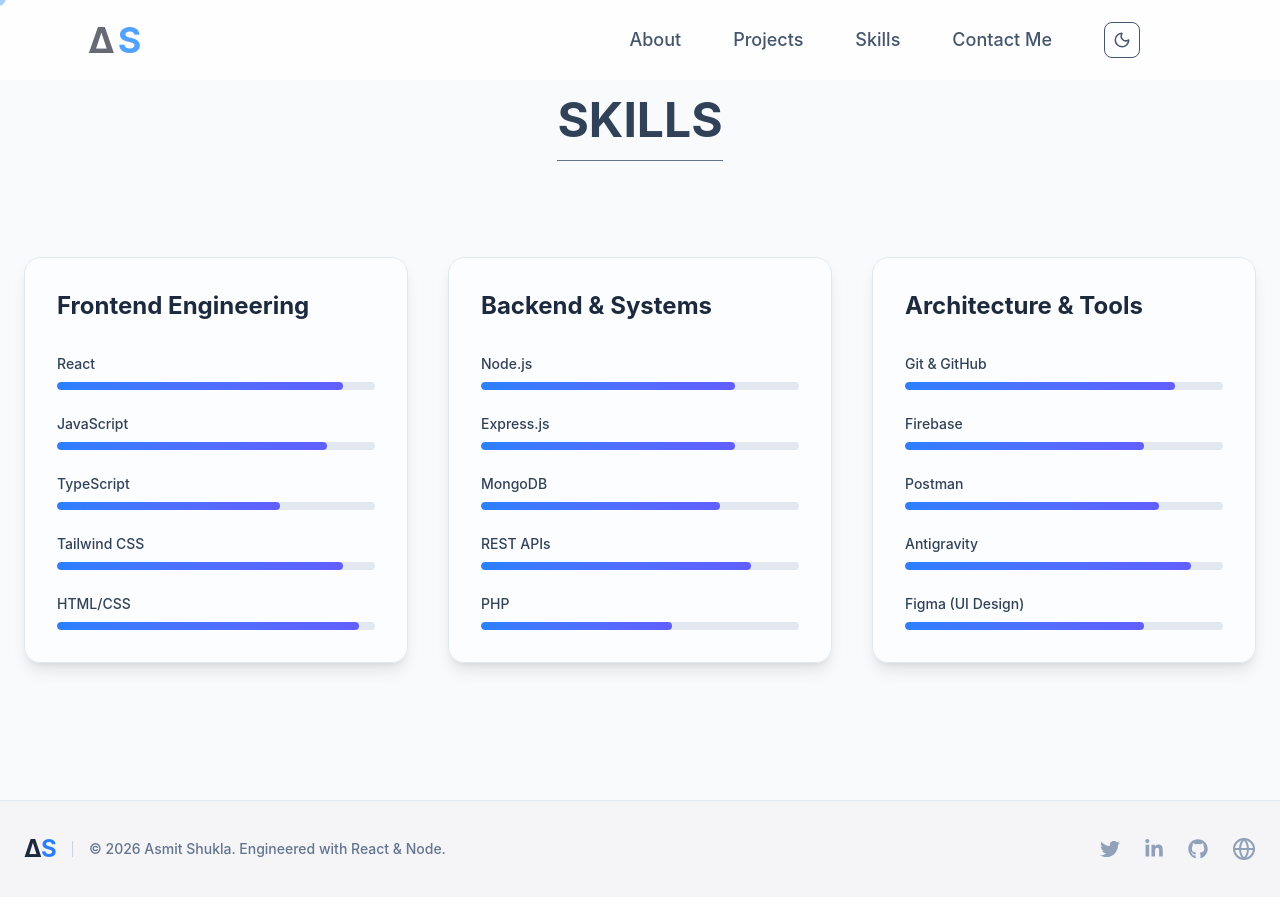
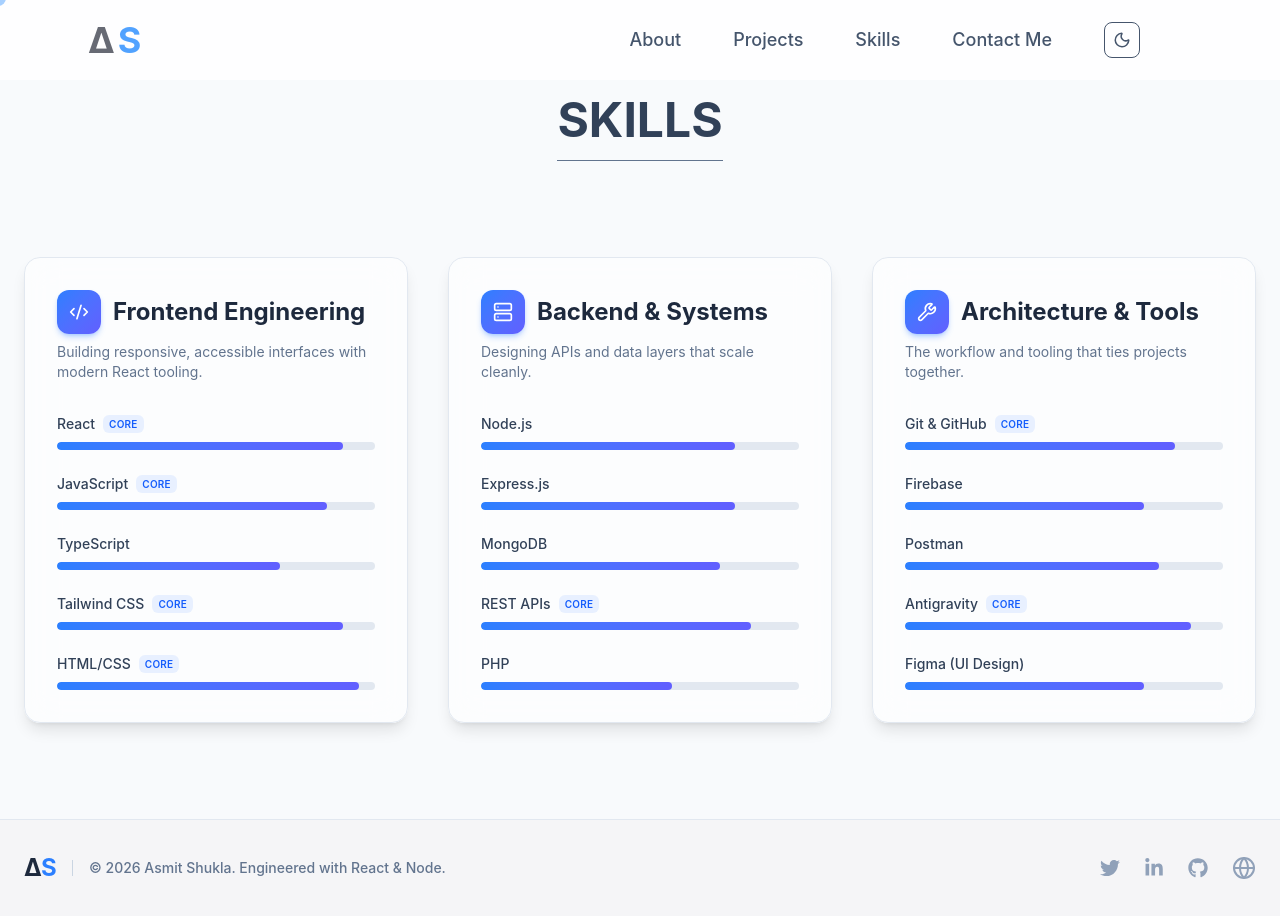
Before and after one commit to ash05741/portfolio-frontend, a React (Vite) app: page /skills in a window 1280 px wide. Built offline with nearby package versions, Linux system fonts and the light colour scheme.

Commit message:
Updated Projects Section

```diff
--- a/src/Components/About.jsx
+++ b/src/Components/About.jsx
@@ -18,8 +18,8 @@ export default function About() {
   return (
     <section className="relative min-h-screen bg-[#f5f5f7] dark:bg-slate-950 overflow-hidden flex items-center py-24">
 
-      {/* Floating Shapes */}
-      <div className="absolute inset-0 pointer-events-none">
+      {/* Floating Shapes (decorative only) */}
+      <div className="absolute inset-0 pointer-events-none" aria-hidden="true">
         <span className="absolute top-28 left-1/4 text-blue-400 text-2xl">◯</span>
         <span className="absolute bottom-32 right-20 text-pink-500 text-xl">△</span>
         <span className="absolute top-40 right-1/3 text-blue-400 text-xl">◜</span>
@@ -84,8 +84,9 @@ export default function About() {
           viewport={{ once: true }}
           transition={{ duration: 1, type: "spring", stiffness: 50 }}
           className="relative hidden md:flex justify-center"
+          aria-hidden="true"
         >
-          <div className="text-[350px] font-black tracking-tighter text-transparent bg-clip-text bg-gradient-to-br from-pink-400/20 to-blue-500/10 select-none">
+          <div className="text-[min(350px,22vw)] lg:text-[350px] font-black tracking-tighter text-transparent bg-clip-text bg-gradient-to-br from-pink-400/20 to-blue-500/10 select-none leading-none">
             ∆
           </div>
         </motion.div>
--- a/src/Components/HeroSection.jsx
+++ b/src/Components/HeroSection.jsx
@@ -1,32 +1,40 @@
 import { ArrowRight, Globe } from "lucide-react";
-import { motion } from "motion/react";
+import { motion } from "framer-motion"; // matches the import used across About/Skills/Projects
 
 import {
   FaGithub,
   FaLinkedinIn,
-  FaTwitter
+  FaTwitter,
 } from "react-icons/fa";
 import { Link } from "react-router-dom";
 import Projects from "./Projects";
 import Skills from "./Skills";
 
-const Links = [
+const socialLinks = [
   {
     name: "Twitter",
-    href: "https://x.com/asmitshukla05"
+    href: "https://x.com/asmitshukla05",
+    icon: FaTwitter,
+    hoverClass: "group-hover:text-blue-600",
   },
   {
     name: "LinkedIn",
-    href: "https://www.linkedin.com/in/asmit-shukla-2a8591258?lipi=urn%3Ali%3Apage%3Ad_flagship3_profile_view_base_contact_details%3BTz4K714MQ1SszzVa6SATiA%3D%3D"
+    href: "https://www.linkedin.com/in/asmit-shukla-2a8591258",
+    icon: FaLinkedinIn,
+    hoverClass: "group-hover:text-blue-600",
   },
   {
     name: "GitHub",
-    href: "https://github.com/ash05741"
+    href: "https://github.com/ash05741",
+    icon: FaGithub,
+    hoverClass: "group-hover:text-slate-800 dark:group-hover:text-white",
   },
   {
-    name: "Globe",
-    href: ""
-  }
+    name: "Website",
+    href: "https://your-domain-here.com", // TODO: replace with your live portfolio URL once deployed
+    icon: Globe,
+    hoverClass: "group-hover:text-green-500",
+  },
 ];
 
 export default function Herosection() {
@@ -35,7 +43,7 @@ export default function Herosection() {
       <section className="sticky top-0 h-screen bg-[#f5f5f7] dark:bg-slate-950 flex items-center relative z-0">
 
         {/* ===== Floating Shapes ===== */}
-      <div className="absolute inset-0 pointer-events-none">
+        <div className="absolute inset-0 pointer-events-none" aria-hidden="true">
           <span className="absolute top-20 left-1/3 text-pink-500 text-2xl">△</span>
           <span className="absolute bottom-24 left-20 text-pink-500 text-xl">◜</span>
           <span className="absolute top-40 right-1/4 text-pink-500 text-xl">▽</span>
@@ -119,17 +127,16 @@ export default function Herosection() {
           </motion.div>
 
           {/* RIGHT BIG LOGO SHAPE */}
-        <div className="relative hidden md:flex justify-center md:mr-90">
+          <div className="relative hidden md:flex justify-center md:mr-24 lg:mr-32" aria-hidden="true">
             <div className="text-[300px] font-bold select-none
                   text-transparent bg-clip-text bg-gradient-to-b from-blue-400/20 to-transparent
-                tracking-tighter lg:text-[400px]">
+                  tracking-tighter lg:text-[400px] leading-none">
               ∆S
             </div>
           </div>
         </div>
 
         {/* ===== Social Sidebar ===== */}
-      {/* Social Sidebar */}
         <motion.div
           initial={{ opacity: 0, y: 40 }}
           animate={{ opacity: 1, y: 0 }}
@@ -137,37 +144,25 @@ export default function Herosection() {
         >
           <div className="hidden md:flex absolute right-6 top-1/2 -translate-y-1/2 flex-col gap-8 text-slate-500 dark:text-white text-2xl">
 
+            {socialLinks.map((link) => {
+              const Icon = link.icon;
+              return (
                 <a
-        href={Links[0].href}
+                  key={link.name}
+                  href={link.href}
+                  target="_blank"
+                  rel="noreferrer"
+                  aria-label={link.name}
                   className="group relative flex items-center justify-center transition-all duration-300 ease-out hover:-translate-y-1 hover:scale-110"
                 >
                   <span className="absolute inset-0 rounded-full bg-black/5 scale-0 group-hover:scale-125 transition-transform duration-300"></span>
-        <FaTwitter className="relative transition-colors duration-300 group-hover:text-blue-600" />
+                  <Icon
+                    size={link.name === "Website" ? 25 : undefined}
+                    className={`relative transition-colors duration-300 ${link.hoverClass}`}
+                  />
                 </a>
-
-      <a
-        href={Links[1].href}
-        className="group relative flex items-center justify-center transition-all duration-300 ease-out hover:-translate-y-1 hover:scale-110"
-      >
-        <span className="absolute inset-0 rounded-full bg-black/5 scale-0 group-hover:scale-125 transition-transform duration-300"></span>
-        <FaLinkedinIn className="relative transition-colors duration-300 group-hover:text-blue-600" />
-      </a>
-
-      <a
-        href={Links[2].href}
-        className="group relative flex items-center justify-center transition-all duration-300 ease-out hover:-translate-y-1 hover:scale-110"
-      >
-        <span className="absolute inset-0 rounded-full bg-black/5 scale-0 group-hover:scale-125 transition-transform duration-300"></span>
-        <FaGithub className="relative transition-colors duration-300 group-hover:text-slate-800" />
-      </a>
-
-      <a
-        href={Links[3].href}
-        className="group relative flex items-center justify-center transition-all duration-300 ease-out hover:-translate-y-1 hover:scale-110"
-      >
-        <span className="absolute inset-0 rounded-full bg-black/5 scale-0 group-hover:scale-125 transition-transform duration-300"></span>
-        <Globe size={25} className="relative transition-colors duration-300 group-hover:text-green-500" />
-      </a>
+              );
+            })}
 
           </div>
         </motion.div>
--- a/src/Components/Skills.jsx
+++ b/src/Components/Skills.jsx
@@ -1,7 +1,7 @@
 import { motion } from "framer-motion";
+import { Code2, Server, Wrench } from "lucide-react";
 
 export default function Skills({ className }) {
-  // UPGRADE 1: Updated data to reflect a modern Full-Stack MERN developer
   const frontend = [
     { name: "React", level: 90 },
     { name: "JavaScript", level: 85 },
@@ -27,13 +27,12 @@ export default function Skills({ className }) {
   ];
 
   /* ---------------- Framer Motion Variants ---------------- */
-  // UPGRADE 2: Added variants for cascading staggered animations
   const containerVariants = {
     hidden: { opacity: 0 },
     visible: {
       opacity: 1,
       transition: {
-        staggerChildren: 0.2, // Delay each card by 0.2s
+        staggerChildren: 0.2,
       },
     },
   };
@@ -44,11 +43,19 @@ export default function Skills({ className }) {
   };
 
   /* ---------------- Skill Bar ---------------- */
-  const SkillBar = ({ skill }) => (
+  const SkillBar = ({ skill }) => {
+    const isStrong = skill.level >= 85;
+    return (
       <div className="space-y-2">
-      <div className="flex justify-between text-sm font-medium text-slate-700 dark:text-slate-300">
-        <span>{skill.name}</span>
-        {/* Removed the raw percentage number for a more professional look */}
+        <div className="flex justify-between items-center text-sm font-medium text-slate-700 dark:text-slate-300">
+          <span className="flex items-center gap-2">
+            {skill.name}
+            {isStrong && (
+              <span className="text-[10px] uppercase tracking-wide font-semibold text-blue-600 dark:text-blue-400 bg-blue-500/10 px-1.5 py-0.5 rounded-md">
+                Core
+              </span>
+            )}
+          </span>
         </div>
 
         <div className="w-full h-2 bg-slate-200 dark:bg-slate-700 rounded-full overflow-hidden">
@@ -62,10 +69,10 @@ export default function Skills({ className }) {
         </div>
       </div>
     );
+  };
 
   /* ---------------- Skill Card ---------------- */
-  const SkillCard = ({ title, skills }) => (
-    <motion.variants variants={cardVariants}>
+  const SkillCard = ({ title, skills, icon, blurb }) => (
     <motion.div
       variants={cardVariants}
       className="
@@ -82,9 +89,18 @@ export default function Skills({ className }) {
         hover:-translate-y-2
       "
     >
-        <h3 className="text-2xl font-bold mb-8 text-slate-800 dark:text-white flex items-center gap-3">
+      <div className="flex items-center gap-3 mb-2">
+        <div className="flex items-center justify-center w-11 h-11 rounded-xl bg-gradient-to-br from-blue-500 to-indigo-500 text-white shadow-md shadow-blue-500/30">
+          {icon}
+        </div>
+        <h3 className="text-2xl font-bold text-slate-800 dark:text-white">
           {title}
         </h3>
+      </div>
+
+      <p className="text-sm text-slate-500 dark:text-slate-400 mb-8">
+        {blurb}
+      </p>
 
       <div className="space-y-6">
         {skills.map((skill, i) => (
@@ -92,7 +108,6 @@ export default function Skills({ className }) {
         ))}
       </div>
     </motion.div>
-    </motion.variants>
   );
 
   /* ---------------- Section ---------------- */
@@ -118,9 +133,24 @@ export default function Skills({ className }) {
           viewport={{ once: true, margin: "-100px" }}
           className="grid md:grid-cols-2 lg:grid-cols-3 gap-10"
         >
-          <SkillCard title="Frontend Engineering" skills={frontend} />
-          <SkillCard title="Backend & Systems" skills={backend} />
-          <SkillCard title="Architecture & Tools" skills={tools} />
+          <SkillCard
+            title="Frontend Engineering"
+            icon={<Code2 size={20} />}
+            blurb="Building responsive, accessible interfaces with modern React tooling."
+            skills={frontend}
+          />
+          <SkillCard
+            title="Backend & Systems"
+            icon={<Server size={20} />}
+            blurb="Designing APIs and data layers that scale cleanly."
+            skills={backend}
+          />
+          <SkillCard
+            title="Architecture & Tools"
+            icon={<Wrench size={20} />}
+            blurb="The workflow and tooling that ties projects together."
+            skills={tools}
+          />
         </motion.div>
 
       </div>
```
Also changed, not shown: src/Components/Projects.jsx (+42 -23 lines), src/assets/DevSync.png (added). Lines whose indentation alone changed are shown as unchanged.
